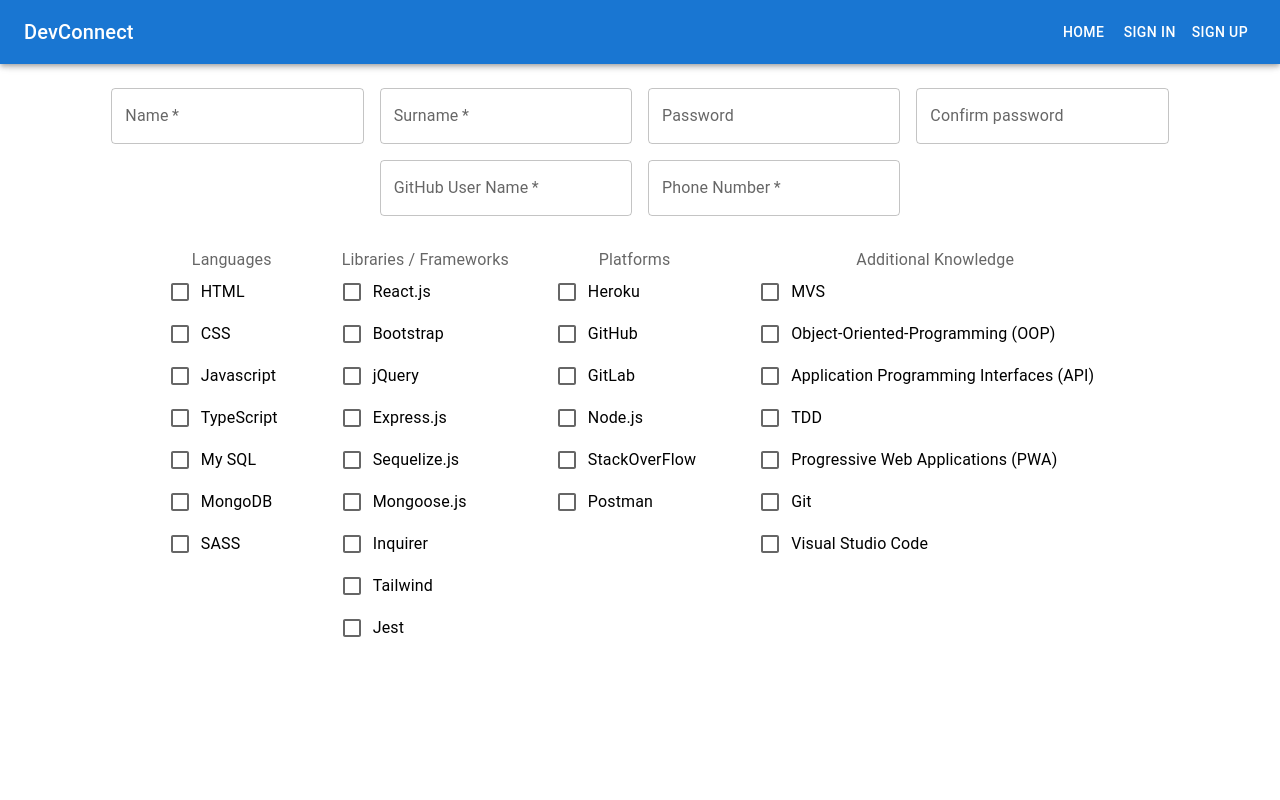
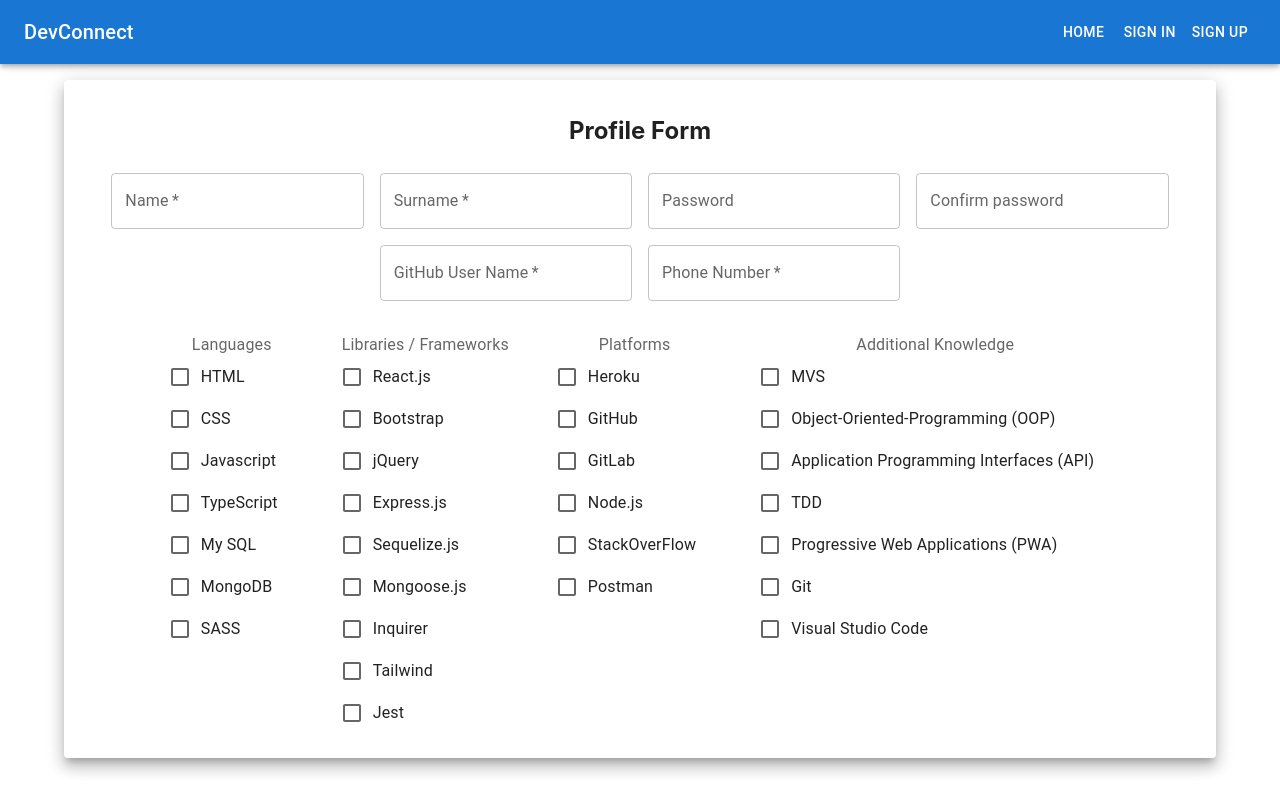
Before and after one commit to r-alo/dev-connect, a React (Create React App) app in the folder client/: page /freelancerForm in a window 1280 px wide. Built offline with nearby package versions, Linux system fonts and the light colour scheme; the HTML template or start-up script is replaced by a standard one.

Commit message:
added basic form style

```diff
--- a/client/src/App.css
+++ b/client/src/App.css
@@ -72,6 +72,10 @@
   text-align: left;
 }
 
+.freelancer-form {
+  padding-top: 1rem;
+}
+
 @keyframes App-logo-spin {
   from {
     transform: rotate(0deg);
--- a/client/src/components/FreelancerForm.js
+++ b/client/src/components/FreelancerForm.js
@@ -6,7 +6,7 @@ import FormControl from "@mui/material/FormControl";
 import FormGroup from "@mui/material/FormGroup";
 import FormControlLabel from "@mui/material/FormControlLabel";
 import Checkbox from "@mui/material/Checkbox";
-import { Container, Grid } from '@mui/material';
+import { Container, Grid, Paper } from '@mui/material';
 
 export default function TemplateForm() {
 
@@ -33,6 +33,7 @@ const additionalKn = ["MVS", "Object-Oriented-Programming (OOP)", "Application P
   return (
     <Container>
       <Grid>
+
         <Box
           component="form"
           sx={{
@@ -41,6 +42,11 @@ const additionalKn = ["MVS", "Object-Oriented-Programming (OOP)", "Application P
           noValidate
           autoComplete="off"
         >
+
+          <Paper className='-form' elevation={10}>
+            <Grid className='freelancer-form' align='center'>
+                <h2>Profile Form</h2>
+            </Grid>
             <div>
               <TextField
                 required
@@ -140,7 +146,7 @@ const additionalKn = ["MVS", "Object-Oriented-Programming (OOP)", "Application P
 
               </FormGroup>
             </FormControl>
-
+          </Paper>
         </Box>
       </Grid>
     </Container>
```
Lines whose indentation alone changed are shown as unchanged.
